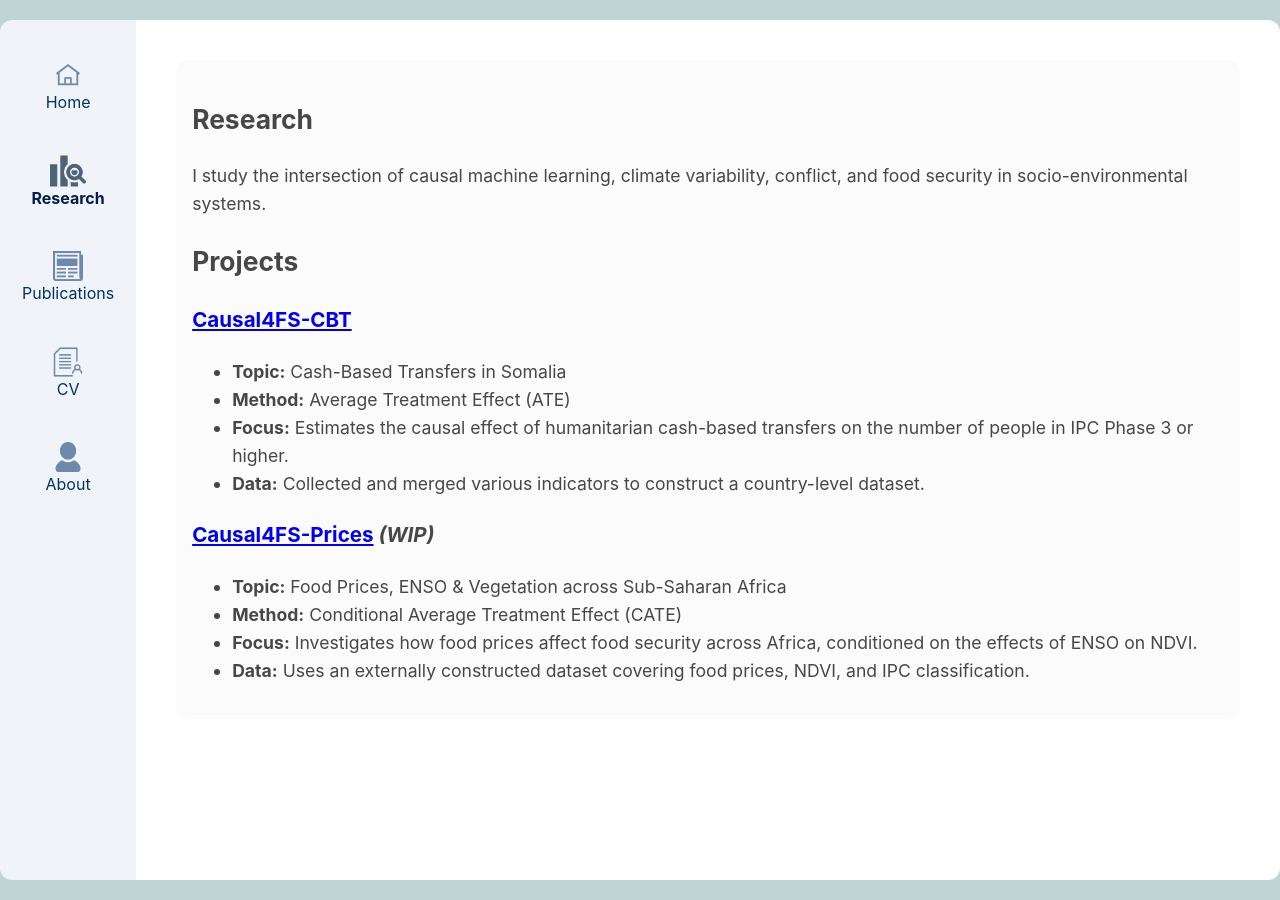
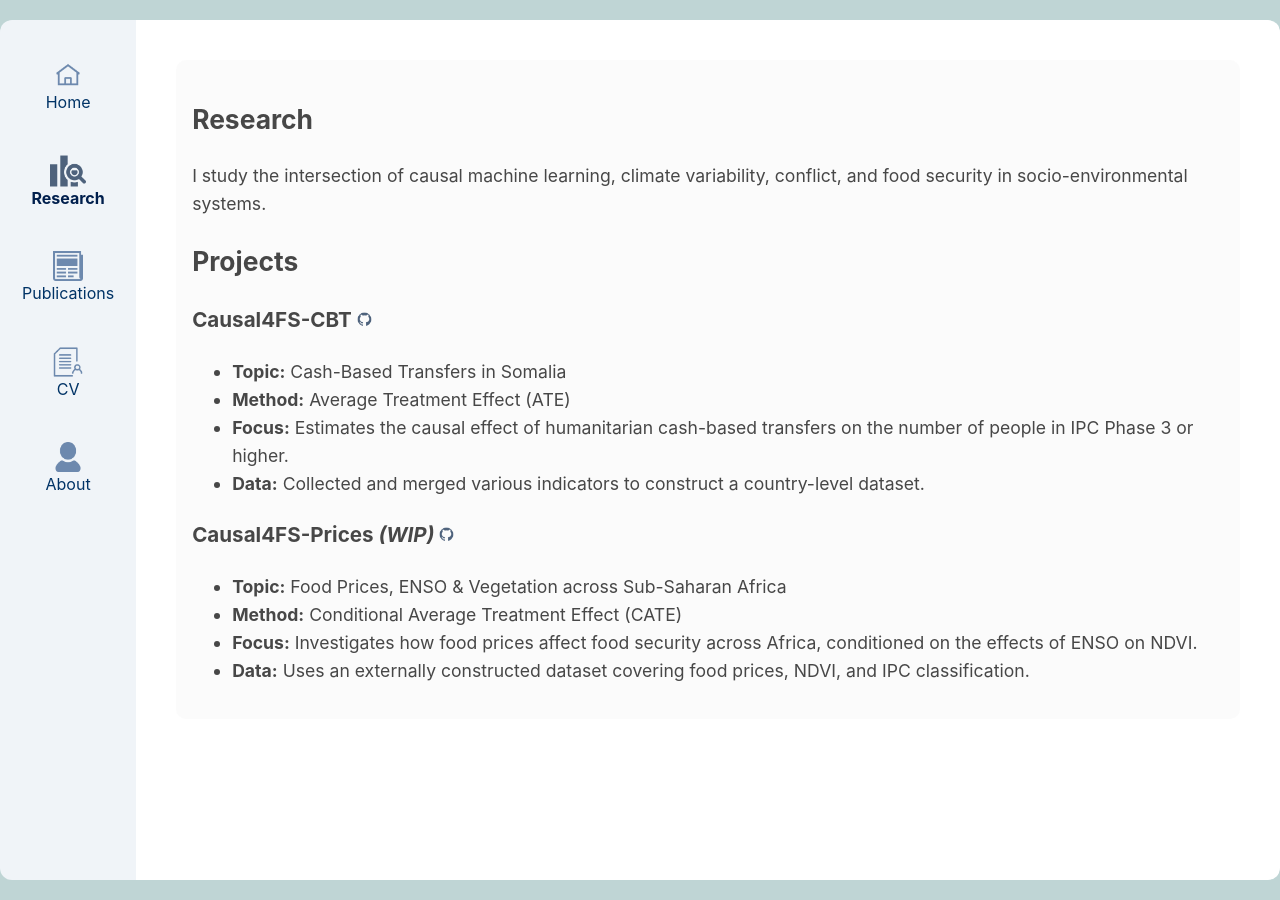
Before and after one commit to jordicbau/jordicbau.github.io, a Jekyll site: the page built from research.md, in a window 1280 px wide. Built offline with Jekyll 4.4.1, drawn with Linux system fonts in a browser that asks for light colours.

Commit message:
Update research.md

```diff
--- a/research.md
+++ b/research.md
@@ -9,7 +9,7 @@ title: Research
 
 <h2>Projects</h2>
 
-<h3><a href="https://github.com/jordicbau/Causal4FS-CBT" target="_blank">Causal4FS-CBT</a></h3>
+<h3>Causal4FS-CBT <a href="https://github.com/jordicbau/Causal4FS-CBT" target="_blank"><img src="{{ '/assets/images/github.png' | relative_url }}" alt="GitHub" height="15"></a></h3>
 <ul>
   <li><strong>Topic:</strong> Cash-Based Transfers in Somalia</li>
   <li><strong>Method:</strong> Average Treatment Effect (ATE)</li>
@@ -17,7 +17,7 @@ title: Research
   <li><strong>Data:</strong> Collected and merged various indicators to construct a country-level dataset.</li>
 </ul>
 
-<h3><a href="https://github.com/jordicbau/Causal4FS-Prices" target="_blank">Causal4FS-Prices</a> <em>(WIP)</em></h3>
+<h3> Causal4FS-Prices <em>(WIP)</em> <a href="https://github.com/jordicbau/Causal4FS-Prices" target="_blank"><img src="{{ '/assets/images/github.png' | relative_url }}" alt="GitHub" height="15"></a></h3>
 <ul>
   <li><strong>Topic:</strong> Food Prices, ENSO & Vegetation across Sub-Saharan Africa</li>
   <li><strong>Method:</strong> Conditional Average Treatment Effect (CATE)</li>
```
